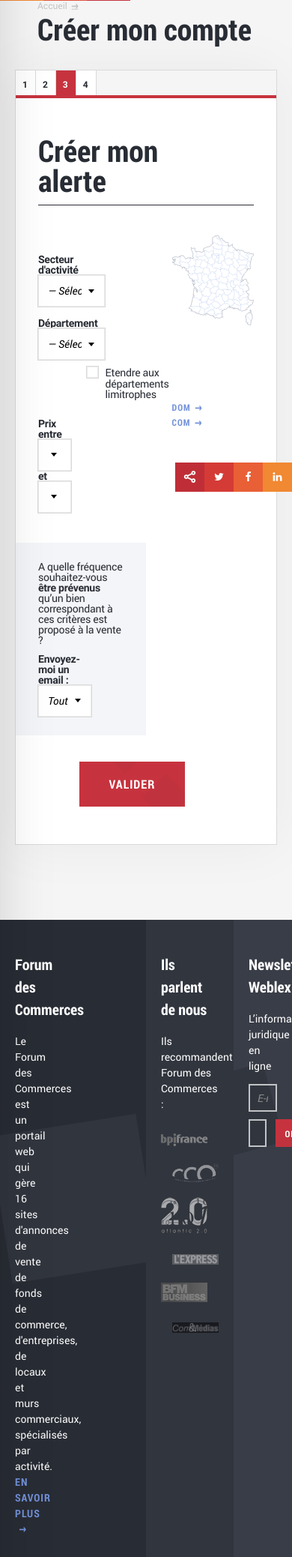
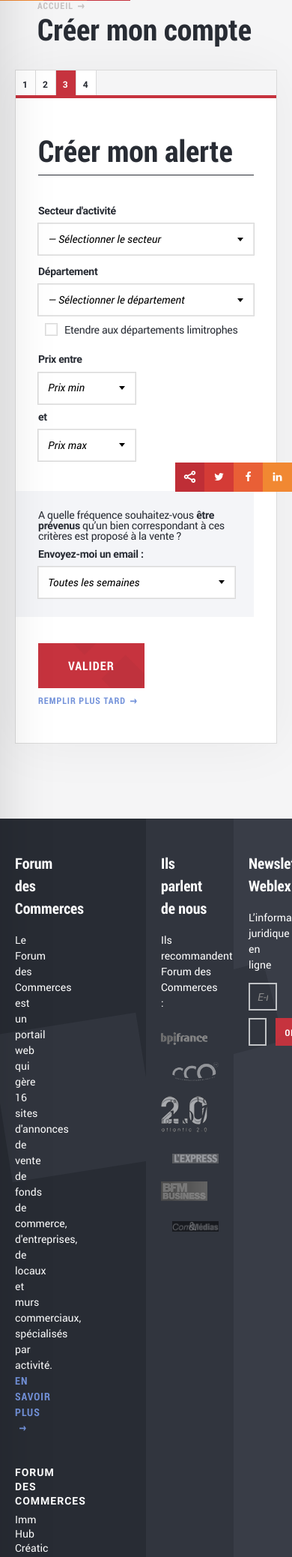
Before and after one commit to stereosuper/fdc, a PHP site: page /creationCompte3.php in a window 390 px wide. Shown: the part 163-2240 px from the top of the page at 75% size. Run offline with PHP 8.4, Linux system fonts and the light colour scheme.

Commit message:
:art: responsive map + $gutter

```diff
--- a/creationCompte3.php
+++ b/creationCompte3.php
@@ -227,7 +227,7 @@
                                   <polygon data-department='65' data-adjacent='64,32,31' class='department' points='14.35 35.63 14.35 35 14.63 34.92 14.82 34.47 14.35 33.86 14.89 33.19 13.74 32.88 13.28 32.19 13.05 31.83 12.72 31.91 12.72 32.07 12.88 32.1 12.74 32.47 13.05 32.91 12.43 33.77 12.35 34.11 12.14 34.17 11.94 34.74 11.41 35.14 12.32 35.14 12.78 35.77 13.25 35.5 14.02 35.88 14.35 35.63'/>
                                   <polygon data-department='32' data-adjacent='40,64,65,31,82,47' class='department' points='15.44 32.63 16.13 32.85 16.38 32.25 16.89 32.02 15.99 31.1 15.82 30.57 15.38 30.57 15.71 30.03 14.74 29.89 13.28 30.26 13.24 30.47 13.08 30.32 12.41 30.52 12.27 32 12.72 32.07 12.72 31.91 13.05 31.83 13.74 32.88 14.89 33.19 15.44 32.63'/>
                                   <polygon data-department='47' data-adjacent='24,33,40,32,82,46' class='department' points='15.46 29.61 15.91 29.61 15.83 28.66 16.58 28.66 16.16 27.83 16.58 27.63 16.1 27.49 15.85 27.6 15.46 27.1 15.1 27.3 14.39 27.39 14.24 27.1 13.94 26.86 13.47 27 13.64 27.47 13.16 28 13.16 28.52 12.8 28.57 12.96 29 12.77 28.9 12.71 29.43 13.43 29.6 13.28 30.26 14.74 29.89 15.39 29.99 15.46 29.61'/>
-                                  <polygon data-department='24' data-adjacent='47,33,16,87,19,46' class='department' points='15.55 22.97 15.68 23.44 16.18 23.33 16.58 23.55 16.8 23.82 17.13 24.1 16.99 24.71 17.14 25.33 17.49 25.33 17.49 26.47 17.08 27.08 16.58 27.63 16.1 27.49 15.85 27.6 15.46 27.1 15.1 27.3 14.39 27.39 14.24 27.1 13.94 26.86 14.02 26.58 13.35 26.66 13.16 26.24 13.35 25.68 13.35 25.47 13.07 25.47 13.24 25.08 13.71 24.97 14.21 24.49 14.18 23.97 14.89 23.52 14.89 23.18 15.55 22.97'/>
+                                  <polygon data-department='24' data-adjacent='47,33,16,87,19,46,17' class='department' points='15.55 22.97 15.68 23.44 16.18 23.33 16.58 23.55 16.8 23.82 17.13 24.1 16.99 24.71 17.14 25.33 17.49 25.33 17.49 26.47 17.08 27.08 16.58 27.63 16.1 27.49 15.85 27.6 15.46 27.1 15.1 27.3 14.39 27.39 14.24 27.1 13.94 26.86 14.02 26.58 13.35 26.66 13.16 26.24 13.35 25.68 13.35 25.47 13.07 25.47 13.24 25.08 13.71 24.97 14.21 24.49 14.18 23.97 14.89 23.52 14.89 23.18 15.55 22.97'/>
                                   <polygon data-department='16' data-adjacent='17,24,87,86,79' class='department' points='15.8 21.13 15.8 21.6 16.18 21.6 16.07 21.93 15.71 22.07 15.71 22.43 15.12 23.11 14.89 23.18 14.89 23.52 14.18 23.97 14.21 24.49 13.71 24.97 13.24 25.08 12.89 24.5 12.46 24.5 12.58 23.66 12.03 23.18 11.99 22.5 12.91 22.5 12.99 21.68 14.02 21.13 14.64 21.41 14.96 21.13 15.8 21.13'/>
                                   <polygon data-department='79' data-adjacent='17,16,86,49,85' class='department' points='13.14 17.08 13.55 18.11 13.43 19.53 13.43 20.28 13.94 20.21 13.82 20.72 14.02 21.13 12.99 21.68 12.41 21.28 11.57 20.97 11.18 20.21 11.85 19.93 11.41 18.14 10.75 17.1 11.77 17.27 11.99 16.91 13.07 16.91 13.14 17.08'/>
                                   <polygon data-department='49' data-adjacent='44,85,79,86,37,72,53,35' class='department' points='12.6 14.33 14.16 14.93 14.02 15.71 13.66 16.63 13.07 16.91 11.99 16.91 11.77 17.27 10.75 17.1 10.35 17.11 10.07 16.49 9.69 15.86 10.24 15.71 10.75 15.6 10.75 15.3 10.21 14.99 10.35 14.49 10 13.94 10.75 13.94 11.68 14.25 12.39 13.94 12.6 14.33'/>
@@ -282,9 +282,9 @@
                                   <polygon data-department='21' data-adjacent='52,10,89,58,71,39,70' class='department' points='27.88 13.77 27.88 14.41 28.8 14.83 29.43 14.74 29.25 15.5 29.43 16.63 28.65 17.5 27.11 17.78 25.85 16.77 25.85 16.39 25.42 16.08 25.42 15.21 26.07 13.83 25.94 13.42 26.8 12.99 27.88 13.77'/>
                                   <path data-department='52' data-adjacent='55,51,10,21,70,88' class='department' d='M31.09,12.13l-0.19.31L32,13.13l-0.33.5,0.67,0.66c0,0.06-.42,1.13-0.42,1.13l-0.53.31-0.62.09-0.92-.42V14.75L28.77,14l0.7-.35-0.11-1-0.59-.5,0.12-.41,0.52-.06L29.84,11Z' transform='translate(-1.97 -0.98)'/>
                                   <polygon data-department='55' data-adjacent='08,51,52,88,54' class='department' points='30.08 8.27 30.08 9.38 30.08 10.83 29.13 11.14 27.88 9.99 27.52 9.32 27.88 8.71 27.58 7.65 28 6.36 28.61 6.36 29.08 7 29.55 6.8 30.08 8.27'/>
-                                  <polygon data-department='88' data-adjacent='54,55,52,70,68,67' class='department' points='31.28 11.14 32.49 10.91 33.22 11.03 33.83 10.56 34.13 11.46 33.44 13.42 33.44 13.42 30.38 13.3 29.71 12.64 30.03 12.14 28.94 11.46 29.13 11.14 30.08 10.83 31.28 11.14'/>
+                                  <polygon data-department='88' data-adjacent='54,55,52,70,68,67,57,90' class='department' points='31.28 11.14 32.49 10.91 33.22 11.03 33.83 10.56 34.13 11.46 33.44 13.42 33.44 13.42 30.38 13.3 29.71 12.64 30.03 12.14 28.94 11.46 29.13 11.14 30.08 10.83 31.28 11.14'/>
                                   <polygon data-department='54' data-adjacent='55,88,67,57' class='department' points='30.46 7.28 30.53 8.47 31.74 9.49 33.83 10.56 33.22 11.03 32.49 10.91 31.28 11.14 30.08 10.83 30.08 8.27 29.55 6.8 29.08 7 29.08 6.5 29.83 6.36 30.38 6.72 30.46 7.28'/>
-                                  <path data-department='57' data-adjacent='54,67' class='department' d='M34,7.86l0.64,0.91,0.52-.22L35.8,8.91l0.72-.14L37.2,9.17l-0.37.56-1.24-.45-0.35.61,0.35,0.42c0.1,0,.68-0.06.68-0.06l0,1.06-0.44.23L33.7,10.47l-1.2-1L32.34,7.7Z' transform='translate(-1.97 -0.98)'/>
+                                  <path data-department='57' data-adjacent='54,67,88' class='department' d='M34,7.86l0.64,0.91,0.52-.22L35.8,8.91l0.72-.14L37.2,9.17l-0.37.56-1.24-.45-0.35.61,0.35,0.42c0.1,0,.68-0.06.68-0.06l0,1.06-0.44.23L33.7,10.47l-1.2-1L32.34,7.7Z' transform='translate(-1.97 -0.98)'/>
                                   <polygon data-department='67' data-adjacent='57,54,88,68' class='department' points='35.71 10.56 35.24 12.11 34.13 11.46 33.83 10.56 34.27 10.33 34.3 9.27 33.62 9.33 33.27 8.91 33.62 8.3 34.86 8.75 35.24 8.19 36.74 8.38 36.48 9.13 35.74 9.93 35.71 10.56'/>
                                   <polygon data-department='68' data-adjacent='67,88,70,90' class='department' points='35.24 12.11 35.06 14.05 35.27 14.49 35.01 15.13 34.36 15.13 34.13 14.79 33.83 14.45 33.99 13.85 33.44 13.42 34.13 11.46 35.24 12.11'/>
                                   <polygon data-department='70' data-adjacent='90,68,88,52,21,39,25' class='department' points='29.74 16.08 31.31 15.65 32.11 14.94 33.08 14.72 33.44 13.42 30.38 13.3 29.96 14.43 29.43 14.74 29.25 15.5 29.74 16.08'/>
--- a/css/main.css
+++ b/css/main.css
@@ -649,7 +649,7 @@ a:active {
 }
 
 /* Placeholders */
-.btn-arrow, .btn-arrow-back {
+.breadcrumb a, .breadcrumb span, .btn-arrow, .btn-arrow-back {
   position: relative;
   font-family: "roboto_condensedbold", "robotobold", "robotomedium", "robotoregular", sans-serif;
   text-decoration: none;
@@ -658,10 +658,10 @@ a:active {
   -webkit-backface-visibility: hidden;
           backface-visibility: hidden;
 }
-.big.btn-arrow, .big.btn-arrow-back {
+.breadcrumb a.big, .breadcrumb span.big, .big.btn-arrow, .big.btn-arrow-back {
   font-size: 1.2em;
 }
-.small.btn-arrow, .small.btn-arrow-back {
+.breadcrumb a.small, .breadcrumb span.small, .small.btn-arrow, .small.btn-arrow-back {
   font-size: 0.75em;
 }
 
@@ -884,7 +884,7 @@ legend {
 }
 .form-half .label-select {
   width: 34.92%;
-  margin: 0 3.1% 0 0;
+  margin-right: 3.1%;
 }
 .label-select.small {
   /*width: auto;
@@ -1105,9 +1105,9 @@ button:focus {
 
 .map-container {
   display: inline-block;
-  width: 38%;
-  position: relative;
-  margin: 0 0 0 12%;
+  width: 40%;
+  position: relative;
+  margin: 0 0 0 10%;
 }
 .map-container .btn-metropole {
   position: relative;
@@ -1124,10 +1124,6 @@ button:focus {
   left: 0;
   right: 0;
   top: 0;
-  /*&.active{
-      z-index: 1;
-      opacity: 1;
-  }*/
 }
 .map-form .department, .map-form .country {
   stroke-linecap: round;
@@ -1208,6 +1204,8 @@ button:focus {
   left: 0;
   opacity: 0;
   z-index: 0;
+  -webkit-transition: 0.3s ease-in-out;
+  transition: 0.3s ease-in-out;
 }
 .map-btn a {
   display: inline-block;
@@ -2739,6 +2737,21 @@ button:focus {
 /* Home specific style */
 /* Responsive horizontal */
 @media (max-width: 979px) {
+  h1 {
+    padding: 0 45px;
+  }
+
+  .content-default {
+    padding-left: 45px;
+    padding-right: 45px;
+  }
+  .content-default .content-footer {
+    padding-left: 45px;
+    padding-right: 45px;
+    margin-left: -45px;
+    margin-right: -45px;
+  }
+
   .content-footer {
     padding-top: 10px;
     padding-bottom: 20px;
@@ -2759,11 +2772,71 @@ button:focus {
   }
 
   .content-right {
-    padding-right: 60px;
+    padding-right: 45px;
   }
 
   .nav-tabs li {
     padding: 20px 20px 17px;
+  }
+
+  .tab-content {
+    padding-left: 45px;
+    padding-right: 45px;
+  }
+  .tab-content .block-grey {
+    padding-left: 45px;
+    margin-left: -45px;
+  }
+
+  .form-half {
+    margin-top: 0;
+  }
+  .form-half .select.small {
+    width: 61.9%;
+  }
+  .form-half .label-select.small {
+    width: 34.92%;
+    margin: 10px 3.1% 0 0;
+    text-align: right;
+  }
+  .form-half .label-select.small + .select {
+    margin-top: 10px;
+  }
+  .form-half .btn-arrow {
+    display: inline-block;
+    position: static;
+    margin: 10px 0 0 37.93%;
+    -webkit-transform: none;
+            transform: none;
+  }
+
+  .map-container {
+    width: 45%;
+    margin: 0 0 0 5%;
+  }
+
+  .map-form-extra .department {
+    position: static;
+  }
+  .map-form-extra > div {
+    padding: 0;
+    margin: 1em 0;
+    text-align: center;
+  }
+  .map-form-extra > div.small {
+    padding: 0 0 0 5%;
+  }
+  .map-form-extra b {
+    display: block;
+    margin: 10px 0 0;
+  }
+
+  .map-form-dom > div.small {
+    padding: 0 0 0 5%;
+  }
+
+  .map-btn {
+    top: 175px;
   }
 }
 @media (max-width: 767px) {
@@ -2818,6 +2891,10 @@ button:focus {
     padding-left: 30px;
     padding-right: 30px;
   }
+  .tab-content-title .h1 {
+    width: 100%;
+    max-width: none;
+  }
   .tab-content-buttons .btn-block-arrow {
     display: block;
     width: 80%;
@@ -2831,6 +2908,45 @@ button:focus {
     padding-left: 30px;
     margin-left: -30px;
   }
+
+  .form-half {
+    width: 100%;
+  }
+  .form-half fieldset.block-right {
+    margin-left: 0;
+  }
+  .form-half fieldset.block-grey .label-select {
+    width: auto;
+  }
+  .form-half fieldset.block-grey .select {
+    width: 300px;
+  }
+  .form-half .label-select {
+    width: 180px;
+    margin-right: 0;
+  }
+  .form-half .label-select.small {
+    width: auto;
+    margin-right: 0;
+    text-align: left;
+  }
+  .form-half .select {
+    width: 300px;
+  }
+  .form-half .select.small {
+    width: 130px;
+  }
+  .form-half button[type=submit] {
+    margin-left: 0;
+    margin-right: 20px;
+  }
+  .form-half .btn-arrow {
+    margin-left: 0;
+  }
+
+  .map-container {
+    display: none;
+  }
 }
 @media (max-width: 650px) {
   .nav-tabs {
@@ -2845,6 +2961,17 @@ button:focus {
 }
 @media (max-width: 480px) {
   .tab-content-buttons .btn-block-arrow {
+    width: 100%;
+  }
+
+  .form-half fieldset.block-grey .select {
+    width: 100%;
+  }
+
+  .select {
+    width: 100%;
+  }
+  .form-half .select {
     width: 100%;
   }
 }
--- a/scss/abstracts/_variables.scss
+++ b/scss/abstracts/_variables.scss
@@ -26,6 +26,11 @@ $theme2-gradient-4: rgb(241, 104, 30);
 $theme2-gradient-5: rgb(242, 130, 30);
 
 
+// Grid
+
+$gutter: 60px;
+
+
 // Transitions
 
 $transition: .3s ease-in-out;
--- a/scss/base/_base.scss
+++ b/scss/base/_base.scss
@@ -35,7 +35,7 @@ h1, h2, h3, h4, h5, h6{
 
 h1{
   margin: 0.13em 0 0.85em;
-  padding: 0 60px;
+  padding: 0 $gutter;
   &.big{
       font-size: 4.063em;
       text-align: center;
--- a/scss/layout/_breadcrumb.scss
+++ b/scss/layout/_breadcrumb.scss
@@ -1,7 +1,7 @@
 /* Breadcrumb */
 
 .breadcrumb{
-    padding: 0 60px;
+    padding: 0 $gutter;
     margin: 50px 0 0;
     font-size: 0.75em;
     line-height: 1;
@@ -14,6 +14,7 @@
         }
     }
     a, span{
+        @extend %btn-arrow-base;
         @extend %btn-arrow;
 
         @include ellipsis;
--- a/scss/layout/_forms.scss
+++ b/scss/layout/_forms.scss
@@ -102,7 +102,7 @@ legend{
     font-family: $roboto-bold;
     .form-half &{
         width: 34.92%;
-        margin: 0 3.1% 0 0
+        margin-right: 3.1%;
     }
     &.small{
         /*width: auto;
@@ -317,9 +317,9 @@ button{
 
 .map-container{
     display: inline-block;
-    width: 38%;
+    width: 40%;
     position: relative;
-    margin: 0 0 0 12%;
+    margin: 0 0 0 10%;
     .btn-metropole{
         position: relative;
         opacity: 0;
@@ -335,7 +335,6 @@ button{
     left: 0;
     right: 0;
     top: 0;
-    //opacity: 0;
     .department, .country{
         stroke-linecap: round;
         stroke-linejoin: round;
@@ -364,10 +363,6 @@ button{
         stroke: #93939a;
         stroke-width: 0.12px;
     }
-    /*&.active{
-        z-index: 1;
-        opacity: 1;
-    }*/
     &-extra{
         top: 50px;
         font-size: 0.88em;
@@ -422,6 +417,7 @@ button{
     left: 0;
     opacity: 0;
     z-index: 0;
+    transition: $transition;
     a{
         display: inline-block;
         margin-bottom: 5px;
--- a/scss/layout/_grid.scss
+++ b/scss/layout/_grid.scss
@@ -28,10 +28,10 @@
 }
 
 .content-default{
-    padding: 20px 60px 50px;
+    padding: 20px $gutter 50px;
     background: #fff;
     .content-footer{
-        padding-left: 60px;
-        margin: 50px -60px -50px;
+        padding-left: $gutter;
+        margin: 50px -1*$gutter -50px;
     }
 }
--- a/scss/layout/_mediaqueries.scss
+++ b/scss/layout/_mediaqueries.scss
@@ -4,6 +4,23 @@
 }
 
 @media (max-width: 979px){
+    $gutter: 45px;
+
+    h1{
+        padding: 0 $gutter;
+    }
+
+    .content-default{
+        padding-left: $gutter;
+        padding-right: $gutter;
+        .content-footer{
+            padding-left: $gutter;
+            padding-right: $gutter;
+            margin-left: -1*$gutter;
+            margin-right: -1*$gutter;
+        }
+    }
+
     .content-footer{
         padding-top: 10px;
         padding-bottom: 20px;
@@ -24,7 +41,7 @@
     }
 
     .content-right{
-        padding-right: 60px;
+        padding-right: $gutter;
     }
 
     .nav-tabs{
@@ -32,11 +49,75 @@
             padding: 20px 20px 17px;
         }
     }
+
+    .tab-content{
+        padding-left: $gutter;
+        padding-right: $gutter;
+        .block-grey{
+            padding-left: $gutter;
+            margin-left: -1*$gutter;
+        }
+    }
+
+    .form-half{
+        margin-top: 0;
+        .select.small{
+            width: 61.9%;
+        }
+        .label-select.small{
+            width: 34.92%;
+            margin: 10px 3.1% 0 0;
+            text-align: right;
+            + .select{
+                margin-top: 10px;
+            }
+        }
+        .btn-arrow{
+            display: inline-block;
+            position: static;
+            margin: 10px 0 0 37.93%;
+            transform: none;
+        }
+    }
+
+    .map-container{
+        width: 45%;
+        margin: 0 0 0 5%;
+    }
+    .map-form-extra{
+        .department{
+            position: static;
+        }
+        > div{
+            padding: 0;
+            margin: 1em 0;
+            text-align: center;
+            &.small{
+                padding: 0 0 0 5%;
+            }
+        }
+        b{
+            display: block;
+            margin: 10px 0 0;
+        }
+    }
+    .map-form-dom{
+        > div{
+            &.small{
+                padding: 0 0 0 5%;
+            }
+        }
+    }
+    .map-btn{
+        top: 175px;
+    }
 }
 
 @media (max-width: 767px){
+    $gutter: 30px;
+
     h1{
-        padding: 0 30px;
+        padding: 0 $gutter;
     }
 
     label, legend{
@@ -63,19 +144,19 @@
     }
 
     .content-default{
-        padding-left: 30px;
-        padding-right: 30px;
+        padding-left: $gutter;
+        padding-right: $gutter;
         .content-footer{
-            padding-left: 30px;
-            padding-right: 30px;
-            margin-left: -30px;
-            margin-right: -30px;
+            padding-left: $gutter;
+            padding-right: $gutter;
+            margin-left: -1*$gutter;
+            margin-right: -1*$gutter;
         }
     }
 
     .breadcrumb{
-        padding-left: 30px;
-        padding-right: 30px;
+        padding-left: $gutter;
+        padding-right: $gutter;
     }
 
     .nav-tabs{
@@ -91,8 +172,14 @@
     }
 
     .tab-content{
-        padding-left: 30px;
-        padding-right: 30px;
+        padding-left: $gutter;
+        padding-right: $gutter;
+        &-title{
+            .h1{
+                width: 100%;
+                max-width: none;
+            }
+        }
         &-buttons{
             .btn-block-arrow{
                 display: block;
@@ -105,9 +192,54 @@
             }
         }
         .block-grey{
-            padding-left: 30px;
-            margin-left: -30px;
+            padding-left: $gutter;
+            margin-left: -1*$gutter;
         }
+    }
+
+    .form-half{
+        width: 100%;
+        fieldset{
+            &.block-right{
+                margin-left: 0;
+            }
+            &.block-grey{
+                .label-select{
+                    width: auto;
+                }
+                .select{
+                    width: 300px;
+                }
+            }
+        }
+        .label-select{
+            width: 180px;
+            margin-right: 0;
+            &.small{
+                width: auto;
+                margin-right: 0;
+                text-align: left;
+            }
+        }
+        .select{
+            width: 300px;
+            &.small{
+                width: 130px;
+            }
+        }
+        button{
+            &[type=submit]{
+                margin-left: 0;
+                margin-right: 20px;
+            }
+        }
+        .btn-arrow{
+            margin-left: 0;
+        }
+    }
+
+    .map-container{
+        display: none;
     }
 }
 
@@ -126,6 +258,22 @@
 @media (max-width: 480px){
     .tab-content-buttons{
         .btn-block-arrow{
+            width: 100%;
+        }
+    }
+
+    .form-half{
+        fieldset{
+            &.block-grey{
+                .select{
+                    width: 100%;
+                }
+            }
+        }
+    }
+    .select{
+        width: 100%;
+        .form-half &{
             width: 100%;
         }
     }
--- a/scss/layout/_tabs.scss
+++ b/scss/layout/_tabs.scss
@@ -46,7 +46,7 @@
 }
 
 .tab-content{
-    padding: 20px 60px 50px;
+    padding: 20px $gutter 50px;
     overflow: hidden;
     background: #fff;
     &-title{
@@ -74,7 +74,7 @@
         }
     }
     .block-grey{
-        padding-left: 60px;
-        margin-left: -60px;
+        padding-left: $gutter;
+        margin-left: -1*$gutter;
     }
 }
```
Also changed, not shown: js/script.js (+74 -72 lines), js/min/script-min.js.
